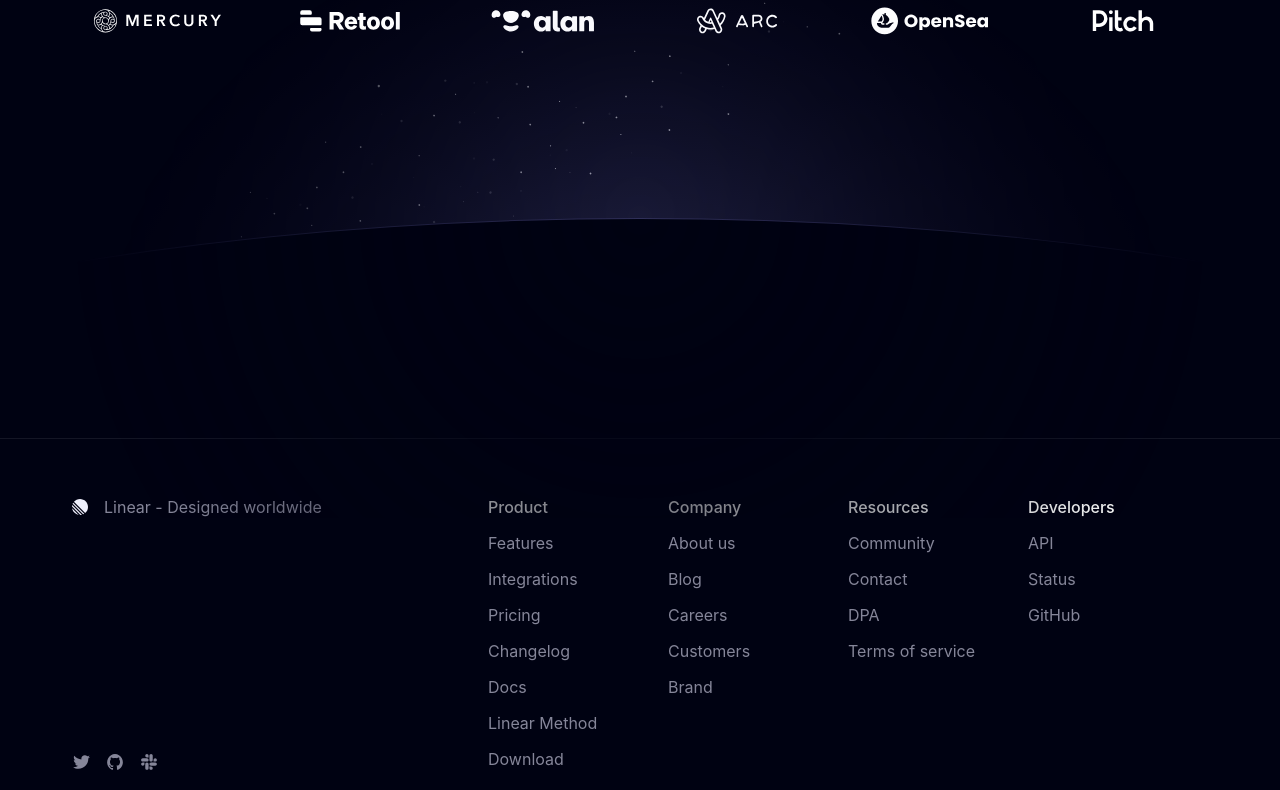
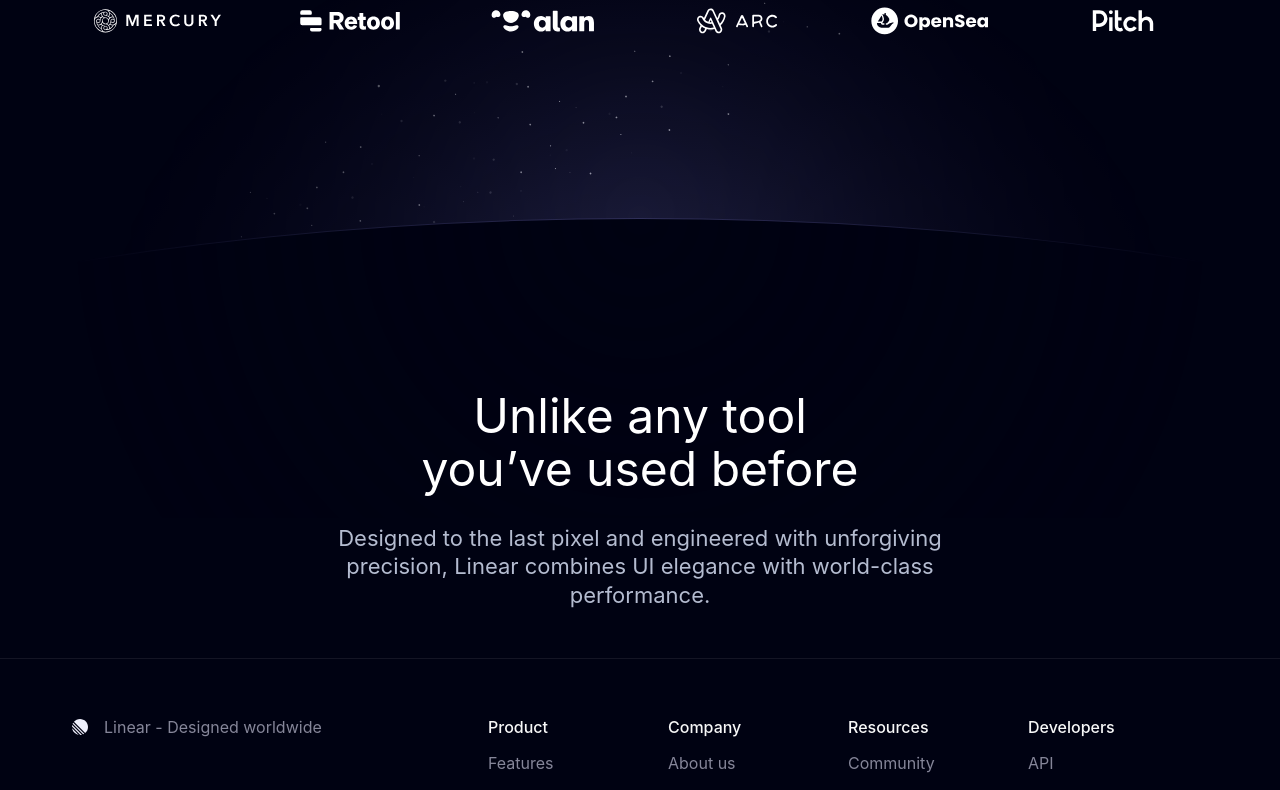
Before and after one commit to gabriel-samo/linear-clone, a Next.js app: page / in a window 1280 px wide. Shown: the part 1736-2526 px from the top of the page. Built offline with nearby package versions, Linux system fonts and the light colour scheme.

Commit message:
creating sections folder and orginazing, also start od USP section

```diff
--- a/app/page.tsx
+++ b/app/page.tsx
@@ -1,48 +1,17 @@
-import { Clients } from "@/components/clients";
+import classNames from "classnames";
+
 import { Container } from "@/components/container";
-import { HeroImage } from "@/components/hero-image";
-import { ChevronIcon } from "@/components/icons/chevron";
-import { Button, IconWrapper } from "@/components/button";
-import { Hero, HeroSubtitle, HeroTitle } from "@/components/hero";
+import { Clients } from "@/components/sections/clients";
 import { StarsIllustration } from "@/components/icons/stars";
-import classNames from "classnames";
+import { HomepageHero } from "@/components/sections/homepage-hero";
+import { UnlikeAnyTool } from "@/components/sections/unlike-any-tool";
 
 export default function Home() {
   return (
     <>
       <div className="overflow-hidden pb-[16.4rem] md:pb-[25.6rem]">
         <Container className="pt-[6.4rem]">
-          <Hero>
-            <Button
-              className="animate-fade-in"
-              varient="secondary"
-              size="small"
-              href="/"
-            >
-              Linear 2022 Release - Build for scale <IconWrapper>→</IconWrapper>
-            </Button>
-            <HeroTitle className="translate-y-[-1rem] animate-fade-in tracking-tighter opacity-0 [--animation-delay:200ms]">
-              Linears is the better way
-              <br className="hidden md:block" /> to buid products
-            </HeroTitle>
-            <HeroSubtitle className="translate-y-[-1rem] animate-fade-in opacity-0 [--animation-delay:400ms]">
-              Meet the new standard for modern software development.
-              <br className="hidden md:block" /> Streamline issues, sprints, and
-              product roadmaps.
-            </HeroSubtitle>
-            <Button
-              className="translate-y-[-1rem] animate-fade-in opacity-0 [--animation-delay:600ms]"
-              varient="primary"
-              size="large"
-              href="/"
-            >
-              Get Started{" "}
-              <IconWrapper>
-                <ChevronIcon />
-              </IconWrapper>
-            </Button>
-            <HeroImage />
-          </Hero>
+          <HomepageHero />
         </Container>
       </div>
       <Container>
@@ -50,13 +19,16 @@
       </Container>
       <div
         className={classNames(
-          "mask-radial-faded relative my-[-12.8rem] h-[60rem] overflow-hidden",
+          "mask-radial-faded pointer-events-none relative z-[-1] my-[-12.8rem] h-[60rem] overflow-hidden",
           "[--color:#7877C6] before:absolute before:inset-0 before:bg-radial-faded before:opacity-[0.4]",
           "after:absolute after:-left-1/2 after:top-1/2 after:h-[142.8%] after:w-[200%] after:rounded-[50%] after:border-t after:border-[rgba(120,_119,_198,_0.4)] after:bg-background",
         )}
       >
         <StarsIllustration />
       </div>
+      <Container>
+        <UnlikeAnyTool />
+      </Container>
     </>
   );
 }
--- /dev/null
+++ b/components/sections/homepage-hero.tsx
@@ -0,0 +1,40 @@
+import { HeroImage } from "@/components/hero-image";
+import { ChevronIcon } from "@/components/icons/chevron";
+import { Button, IconWrapper } from "@/components/button";
+import { Hero, HeroSubtitle, HeroTitle } from "@/components/hero";
+
+export const HomepageHero = () => {
+  return (
+    <Hero>
+      <Button
+        className="animate-fade-in"
+        varient="secondary"
+        size="small"
+        href="/"
+      >
+        Linear 2022 Release - Build for scale <IconWrapper>→</IconWrapper>
+      </Button>
+      <HeroTitle className="translate-y-[-1rem] animate-fade-in tracking-tighter opacity-0 [--animation-delay:200ms]">
+        Linears is the better way
+        <br className="hidden md:block" /> to buid products
+      </HeroTitle>
+      <HeroSubtitle className="translate-y-[-1rem] animate-fade-in opacity-0 [--animation-delay:400ms]">
+        Meet the new standard for modern software development.
+        <br className="hidden md:block" /> Streamline issues, sprints, and
+        product roadmaps.
+      </HeroSubtitle>
+      <Button
+        className="translate-y-[-1rem] animate-fade-in opacity-0 [--animation-delay:600ms]"
+        varient="primary"
+        size="large"
+        href="/"
+      >
+        Get Started{" "}
+        <IconWrapper>
+          <ChevronIcon />
+        </IconWrapper>
+      </Button>
+      <HeroImage />
+    </Hero>
+  );
+};
--- /dev/null
+++ b/components/sections/unlike-any-tool.tsx
@@ -0,0 +1,16 @@
+export const UnlikeAnyTool = () => {
+  return (
+    <div className="text-white">
+      <div className="text-center">
+        <h2 className="mb-4 text-4xl md:mb-7 md:text-7xl">
+          Unlike any tool
+          <br className="hidden md:inline-block" /> you’ve used before
+        </h2>
+        <p className="mx-auto mb-4 max-w-[68rem] text-lg text-primary-text md:text-xl">
+          Designed to the last pixel and engineered with unforgiving precision,
+          Linear combines UI elegance with world-class performance.
+        </p>
+      </div>
+    </div>
+  );
+};
```
Also changed, not shown: components/sections/clients.tsx (renamed from components/clients.tsx, +12 -12 lines).
